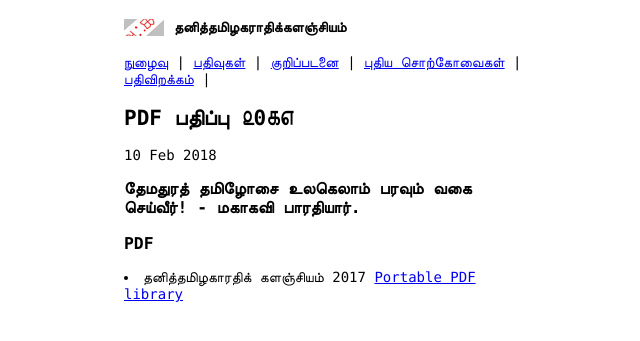
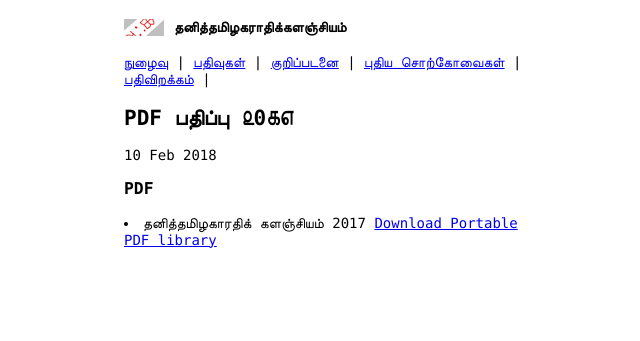
Before and after one commit to ThaniThamizhAkarathiKalanjiyam/win_ttak, a Jekyll site: the page built from _posts/2018-02-10-ttak-PDF-2017.md, in a window 1280 px wide. Shown: the top 341 px of the page, without its empty margins (313-953 px from the left). Built offline with Jekyll 4.4.1, drawn with Linux system fonts in a browser that asks for light colours; comment, search, counter and statistics services are not loaded.

Commit message:
தேமதுரத் தமிழோசை .. மகாகவி பாரதியார்.

```diff
--- a/_posts/2018-02-10-ttak-PDF-2017.md
+++ b/_posts/2018-02-10-ttak-PDF-2017.md
@@ -7,7 +7,5 @@
 - downloads
 permalink: pdf_2017
 ---
-### தேமதுரத் தமிழோசை உலகெலாம் பரவும் வகை செய்வீர்! - மகாகவி பாரதியார்.
-
 ### PDF
- - தனித்தமிழகாரதிக் களஞ்சியம் 2017 [Portable PDF library](https://atamilspeaks.wordpress.com/ttk2017/)
+ - தனித்தமிழகாரதிக் களஞ்சியம் 2017 [Download Portable PDF library](https://atamilspeaks.wordpress.com/ttk2017/)
```
Also changed, not shown: _posts/2018-02-10-ttak-android-26.md (+0 -2 lines), _posts/2018-02-10-ttak-win-2018.md (+0 -2 lines).
